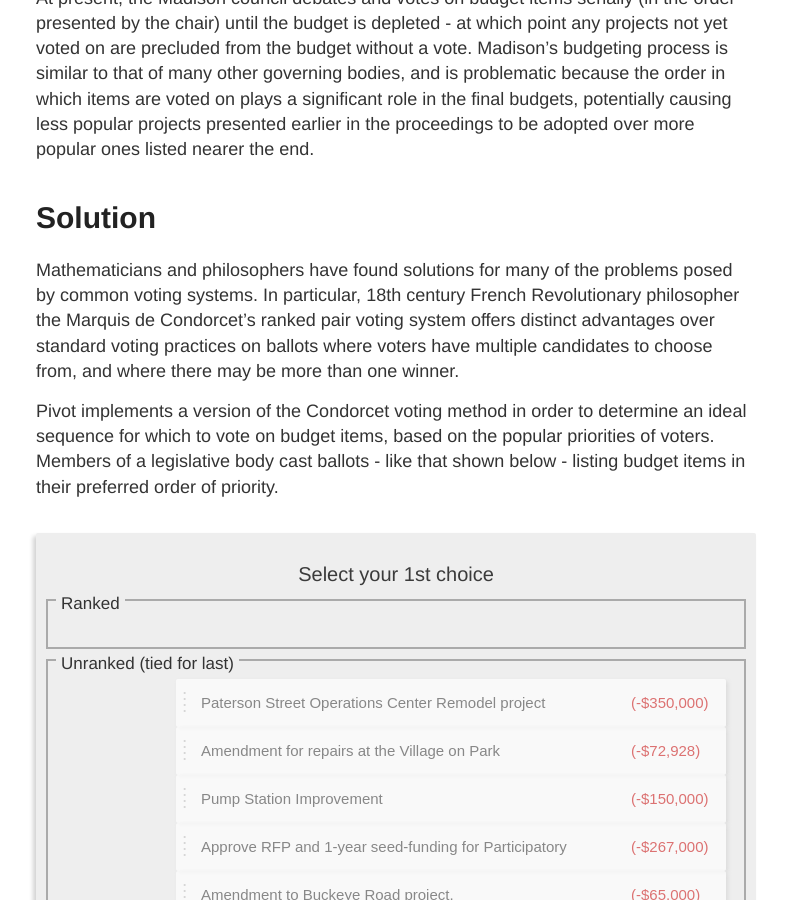
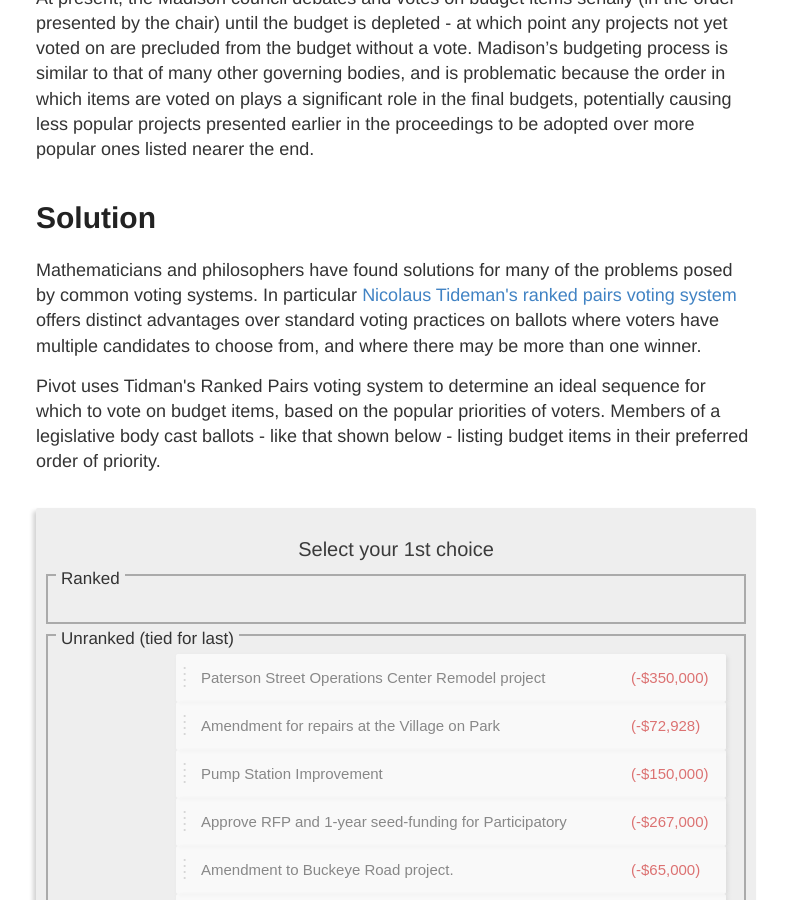
Before and after one commit to pivot-libre/pivot-libre.github.io, a Jekyll site: the page built from index.html, in a window 1280 px wide and 900 px high, scrolled down 438 px. Shown: the whole window, without its empty margins (244-1031 px from the left). Built offline with Jekyll 4.4.1, drawn with Linux system fonts in a browser that asks for light colours.

Commit message:
Clarified voting system verbiage

```diff
--- a/index.html
+++ b/index.html
@@ -19,8 +19,8 @@ layout: default
   <article class="post">
     <h1>Solution</h1>
     <div class="entry">
-      <p>Mathematicians and philosophers have found solutions for many of the problems posed by common voting systems. In particular, 18th century French Revolutionary philosopher the Marquis de Condorcet’s ranked pair voting system offers distinct advantages over standard voting practices on ballots where voters have multiple candidates to choose from, and where there may be more than one winner.</p>
-      <p>Pivot implements a version of the Condorcet voting method in order to determine an ideal sequence for which to vote on budget items, based on the popular priorities of voters. Members of a legislative body cast ballots - like that shown below - listing budget items in their preferred order of priority.</p>
+        <p>Mathematicians and philosophers have found solutions for many of the problems posed by common voting systems. In particular <a href="https://github.com/pivot-libre/tideman">Nicolaus Tideman's ranked pairs voting system</a> offers distinct advantages over standard voting practices on ballots where voters have multiple candidates to choose from, and where there may be more than one winner.</p>
+      <p>Pivot uses Tidman's Ranked Pairs voting system to determine an ideal sequence for which to vote on budget items, based on the popular priorities of voters. Members of a legislative body cast ballots - like that shown below - listing budget items in their preferred order of priority.</p>
     </div>
   </article>
 </div>
```
